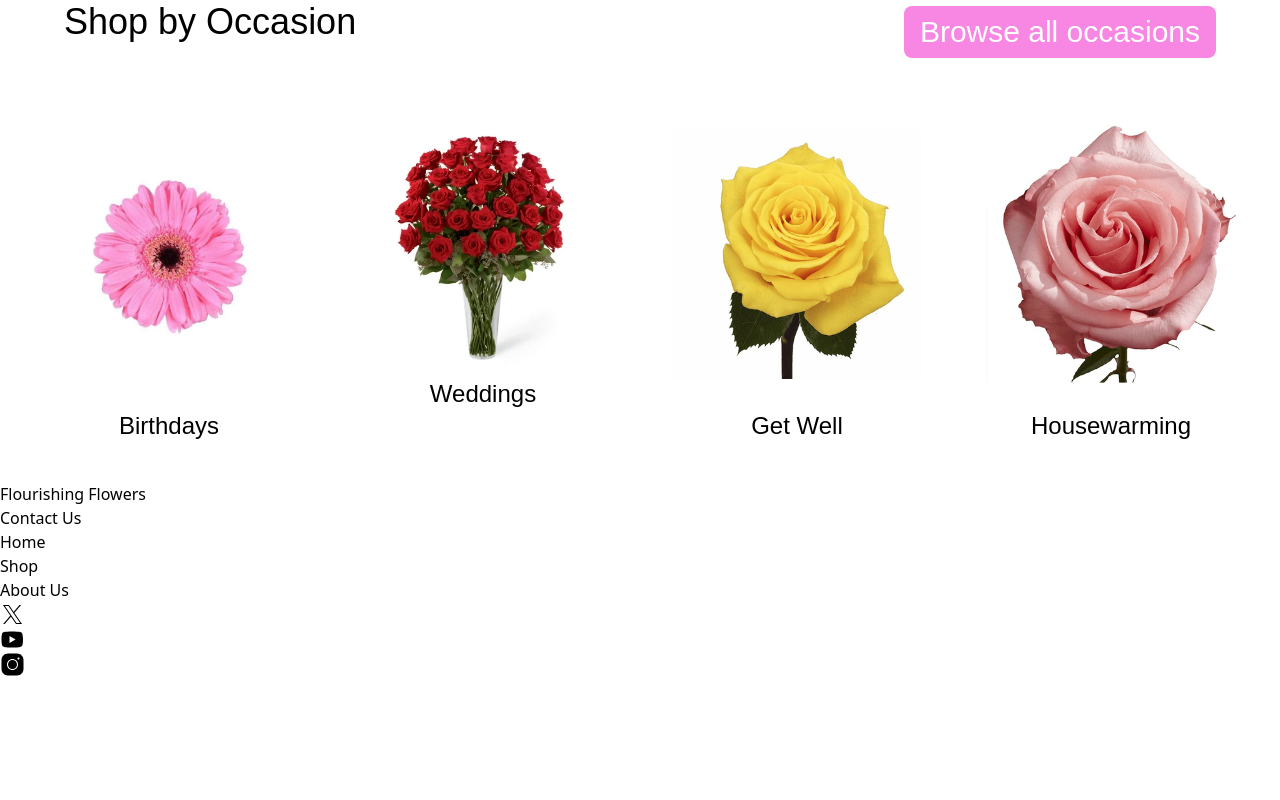
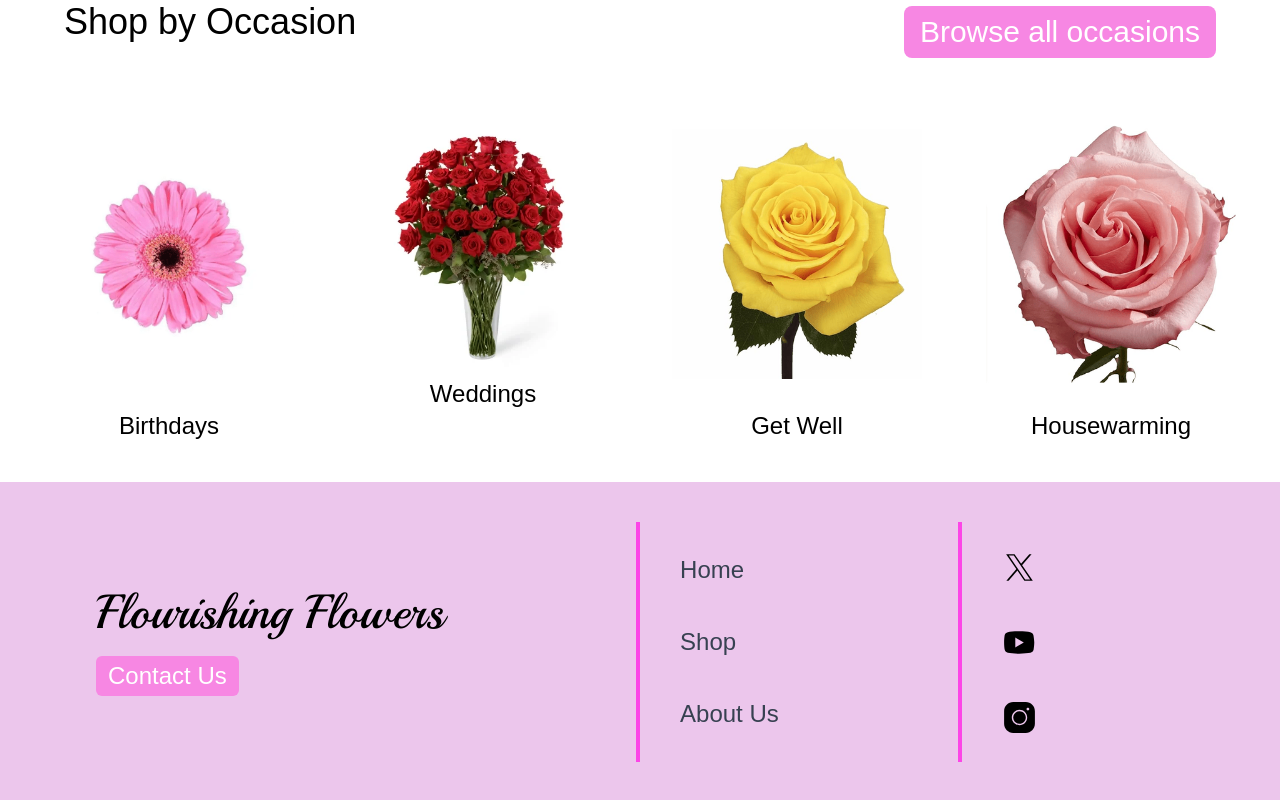
Before and after one commit to robertchapmanrlc/flourishing-flowers, a Next.js app: page / in a window 1280 px wide. Shown: the part 1511-2311 px from the top of the page. Before the commit the page ends 2188 px from the top, so only its background shows below. Built offline with nearby package versions, Linux system fonts and the light colour scheme; a web font is replaced by a local one.

Commit message:
Changed the secondary color within the tailwind config file. Stylized the footer

```diff
--- a/src/components/footer.tsx
+++ b/src/components/footer.tsx
@@ -3,36 +3,36 @@ import Image from "next/image";
 
 export default function Footer() {
   return (
-    <footer>
-      <h3>Flourishing Flowers</h3>
-      <button>Contact Us</button>
+    <footer className="w-full h-80 flex items-center justify-between bg-secondary">
+      <div className="w-[50%] h-full pl-24 flex flex-col items-start justify-center gap-y-5">
+        <h3 className="font-playball text-5xl">Flourishing Flowers</h3>
+        <button className="bg-primary rounded-md px-3 py-1 font-pokova text-2xl text-white">
+          Contact Us
+        </button>
+      </div>
+      <div className="w-1 h-[75%] bg-accent" />
+      <div className="w-[25%] h-full pl-10 flex flex-col items-start justify-center gap-y-10">
         <Link href="/">
-        <h5>Home</h5>
+          <h5 className="font-pokova text-2xl text-gray-700">Home</h5>
         </Link>
         <Link href="/shop">
-        <h5>Shop</h5>
+          <h5 className="font-pokova text-2xl text-gray-700">Shop</h5>
         </Link>
         <Link href="/about">
-        <h5>About Us</h5>
+          <h5 className="font-pokova text-2xl text-gray-700">About Us</h5>
         </Link>
-      <Image
-        src={"/twitterx.svg"}
-        width={25}
-        height={25}
-        alt="X Icon"
-      />
-      <Image
-        src={"/youtube.svg"}
-        width={25}
-        height={25}
-        alt="YouTube Icon"
-      />
+      </div>
+      <div className="w-1 h-[75%] bg-accent" />
+      <div className="w-[25%] h-full pl-10 flex flex-col items-start justify-center gap-y-10">
+        <Image src={"/twitterx.svg"} width={35} height={35} alt="X Icon" />
+        <Image src={"/youtube.svg"} width={35} height={35} alt="YouTube Icon" />
         <Image
           src={"/instagram.svg"}
-        width={25}
-        height={25}
+          width={35}
+          height={35}
           alt="Instagram Icon"
         />
+      </div>
     </footer>
   );
 }
--- a/tailwind.config.js
+++ b/tailwind.config.js
@@ -10,7 +10,7 @@ module.exports = {
       },
       colors: {
         primary: "#f787e3",
-        secondary: "#e56dfd",
+        secondary: "#ecc6ec",
         accent: "#fc45e7",
       },
     },
```
Lines whose indentation alone changed are shown as unchanged.
